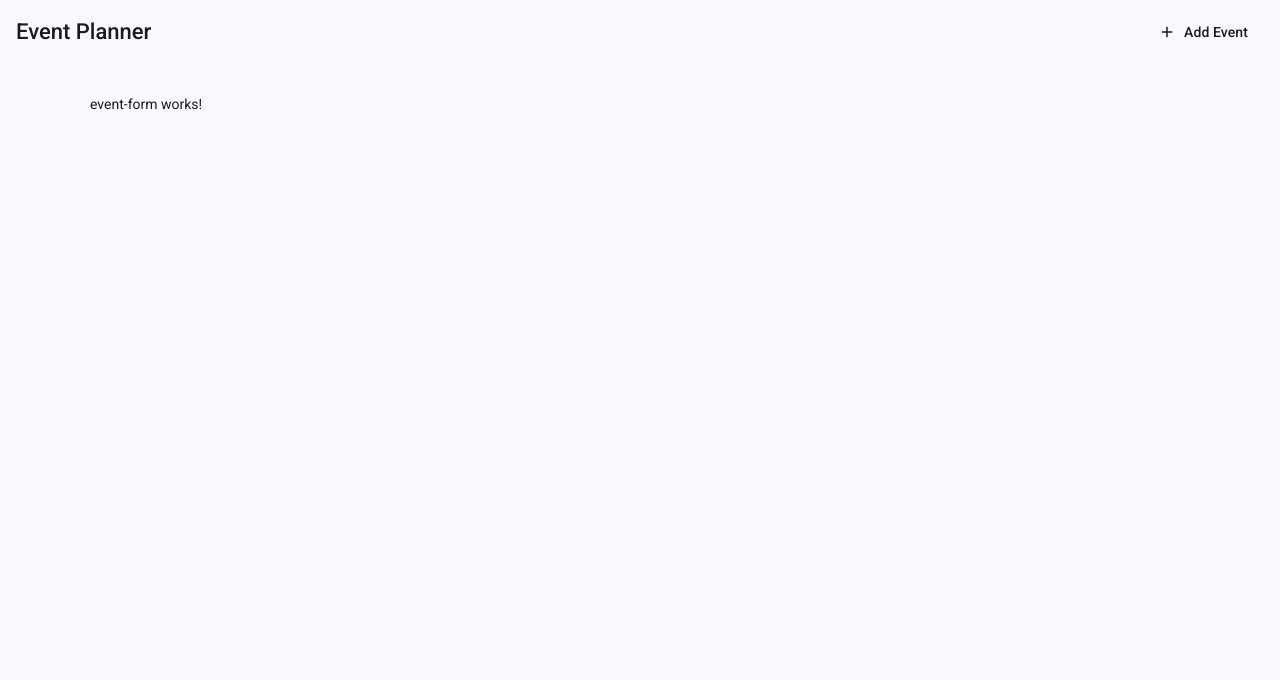
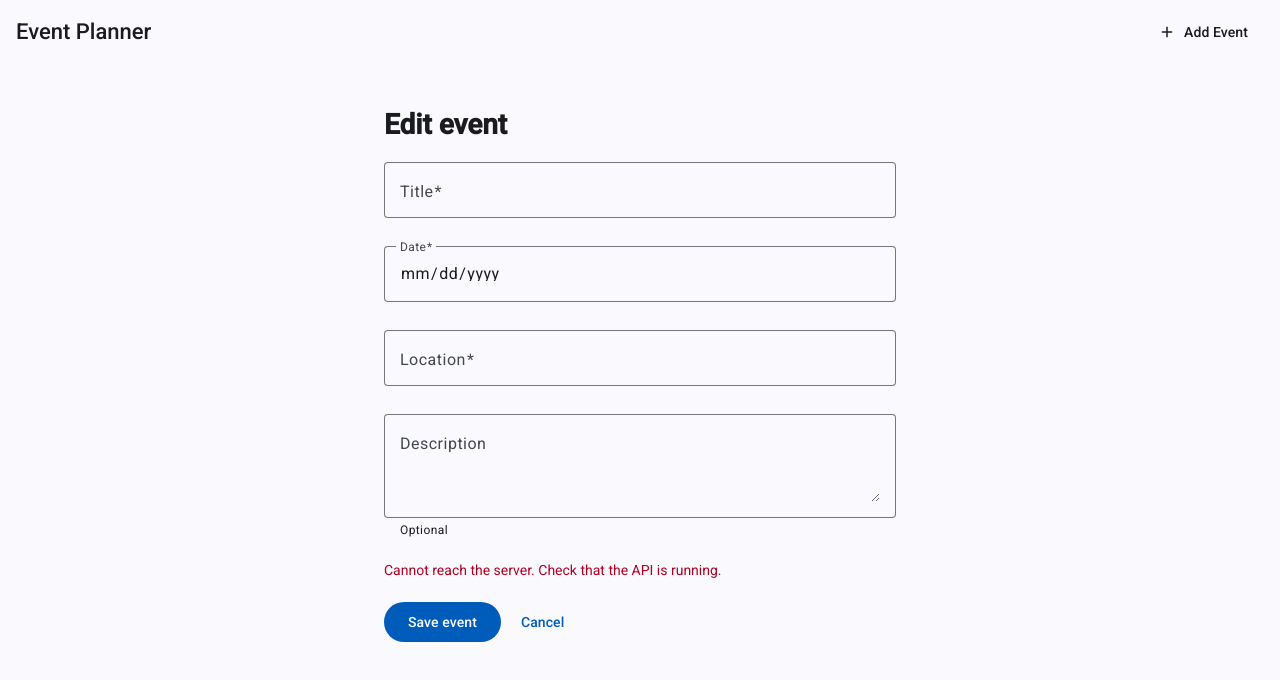
Before and after one commit to S00272951/event-planner-client, an Angular app: page /events/1/edit in a window 1280 px wide. Shown: the top 680 px of the page. Built offline with nearby package versions, Linux system fonts and the light colour scheme; no server answers.

Commit message:
Add reactive event form for add and edit

```diff
--- a/src/app/features/events/pages/event-form/event-form.html
+++ b/src/app/features/events/pages/event-form/event-form.html
@@ -1 +1,60 @@
-<p>event-form works!</p>
+<form [formGroup]="eventForm" (ngSubmit)="onSubmit()" class="event-form">
+  @if (saving()) {
+    <mat-progress-bar mode="buffer" />
+  }
+
+  <h1>{{ id() ? 'Edit event' : 'Add event' }}</h1>
+
+  <mat-form-field appearance="outline">
+    <mat-label>Title</mat-label>
+    <input matInput formControlName="title" placeholder="e.g. Sarah's Wedding" />
+    @if (eventForm.controls.title.hasError('required')) {
+      <mat-error>Title is required</mat-error>
+    } @else if (eventForm.controls.title.hasError('minlength')) {
+      <mat-error>Title must be at least 3 characters</mat-error>
+    } @else if (eventForm.controls.title.hasError('maxlength')) {
+      <mat-error>Title must be 100 characters or fewer</mat-error>
+    }
+    @if (eventForm.controls.title.hasError('blank')) {
+      <mat-error>Title cannot be only spaces</mat-error>
+    }
+  </mat-form-field>
+
+  <mat-form-field appearance="outline">
+    <mat-label>Date</mat-label>
+    <input matInput type="date" formControlName="date" />
+    @if (eventForm.controls.date.hasError('required')) {
+      <mat-error>Date is required</mat-error>
+    }
+  </mat-form-field>
+
+  <mat-form-field appearance="outline">
+    <mat-label>Location</mat-label>
+    <input matInput formControlName="location" placeholder="e.g. Sligo" />
+    @if (eventForm.controls.location.hasError('required')) {
+      <mat-error>Location is required</mat-error>
+    } @else if (eventForm.controls.location.hasError('maxlength')) {
+      <mat-error>Location must be 100 characters or fewer</mat-error>
+    }
+    @if (eventForm.controls.location.hasError('blank')) {
+      <mat-error>Location cannot be only spaces</mat-error>
+    }
+  </mat-form-field>
+
+  <mat-form-field appearance="outline">
+    <mat-label>Description</mat-label>
+    <textarea matInput formControlName="description" rows="3"></textarea>
+    <mat-hint>Optional</mat-hint>
+    @if (eventForm.controls.description.hasError('maxlength')) {
+      <mat-error>Description must be 500 characters or fewer</mat-error>
+    }
+  </mat-form-field>
+
+  @if (saveError(); as message) { <p class="error" role="alert">{{ message }}</p> }
+  <div class="button-group">
+    <button matButton="filled" type="submit" [disabled]="saving()">
+      {{ saving() ? 'Saving...' : 'Save event' }}
+    </button>
+    <a matButton [routerLink]="id() ? ['/events', id()] : ['/events']">Cancel</a>
+  </div>
+</form>
--- a/src/app/features/events/pages/event-form/event-form.scss
+++ b/src/app/features/events/pages/event-form/event-form.scss
@@ -0,0 +1,20 @@
+.event-form {
+  display: flex;
+  flex-direction: column;
+  gap: 0.5rem;
+  max-width: 32rem;
+  margin: 1rem auto;
+}
+
+mat-form-field {
+  width: 100%;
+}
+
+.button-group {
+  display: flex;
+  gap: 8px;
+}
+
+.error {
+  color: #b00020;
+}
--- a/src/app/features/events/pages/event-form/event-form.ts
+++ b/src/app/features/events/pages/event-form/event-form.ts
@@ -1,9 +1,92 @@
-import { Component } from '@angular/core';
+import { Component, OnInit, inject, input, signal } from '@angular/core';
+import { FormBuilder, ReactiveFormsModule, Validators } from '@angular/forms';
+import { Router, RouterLink } from '@angular/router';
+import { MatButtonModule } from '@angular/material/button';
+import { MatFormFieldModule } from '@angular/material/form-field';
+import { MatInputModule } from '@angular/material/input';
+import { MatProgressBarModule } from '@angular/material/progress-bar';
+import { MatSnackBar } from '@angular/material/snack-bar';
+import { CreateEventDto } from '../../models/event.model';
+import { EventService } from '../../services/event.service';
+import { notBlank } from '../../../../shared/validators/not-blank.validator';
 
 @Component({
   selector: 'app-event-form',
-  imports: [],
+  imports: [
+    ReactiveFormsModule,
+    RouterLink,
+    MatButtonModule,
+    MatFormFieldModule,
+    MatInputModule,
+    MatProgressBarModule
+  ],
   templateUrl: './event-form.html',
   styleUrl: './event-form.scss',
 })
-export class EventForm {}
+export class EventForm implements OnInit {
+  private formBuilder = inject(FormBuilder);
+  private eventService = inject(EventService);
+  private router = inject(Router);
+  private snackBar = inject(MatSnackBar);
+
+  readonly id = input<string>();  // only has a value when editing
+
+  saving = signal(false);
+  saveError = signal<string | null>(null);
+
+  eventForm = this.formBuilder.nonNullable.group({
+    title: ['', [Validators.required, Validators.minLength(3), Validators.maxLength(100), notBlank]],
+    date: ['', Validators.required],
+    location: ['', [Validators.required, Validators.maxLength(100), notBlank]],
+    description: ['', Validators.maxLength(500)],
+  });
+
+  ngOnInit(): void {
+    const id = this.id();
+    if (!id) return; // adding a new event, nothing to load
+
+    this.eventService.getEventById(id).subscribe({
+      next: (event) =>
+        this.eventForm.patchValue({
+          title: event.title,
+          date: event.date.slice(0, 10), // the date input wants YYYY-MM-DD
+          location: event.location,
+          description: event.description ?? '',
+        }),
+      error: (err: Error) => this.saveError.set(err.message),
+    });
+  }
+
+  onSubmit(): void {
+    if (this.eventForm.invalid) return;
+
+    const { title, date, location, description } = this.eventForm.getRawValue();
+    const event: CreateEventDto = {
+      title: title.trim(),
+      date,
+      location: location.trim(),
+      description: description.trim(),
+    };
+
+    this.saving.set(true);
+    this.saveError.set(null);
+    this.eventForm.disable();
+
+    const id = this.id();
+    const request = id
+      ? this.eventService.updateEvent(id, event)
+      : this.eventService.addEvent(event);
+
+    request.subscribe({
+      next: (saved) => {
+        this.snackBar.open(`${event.title} saved`, 'Close', { duration: 5000 });
+        this.router.navigate(['/events', saved._id]);
+      },
+      error: (err: Error) => {
+        this.saveError.set(err.message);
+        this.saving.set(false);
+        this.eventForm.enable();
+      },
+    });
+  }
+}
```
